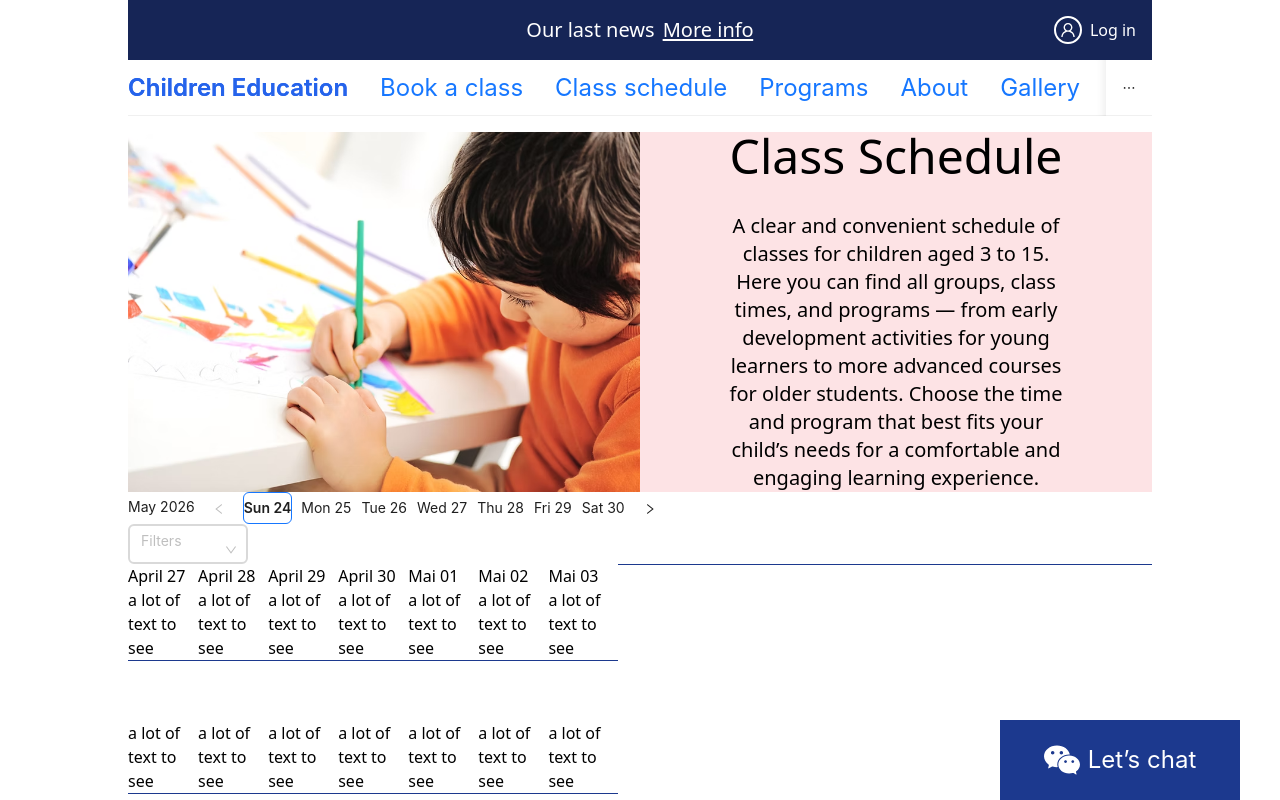
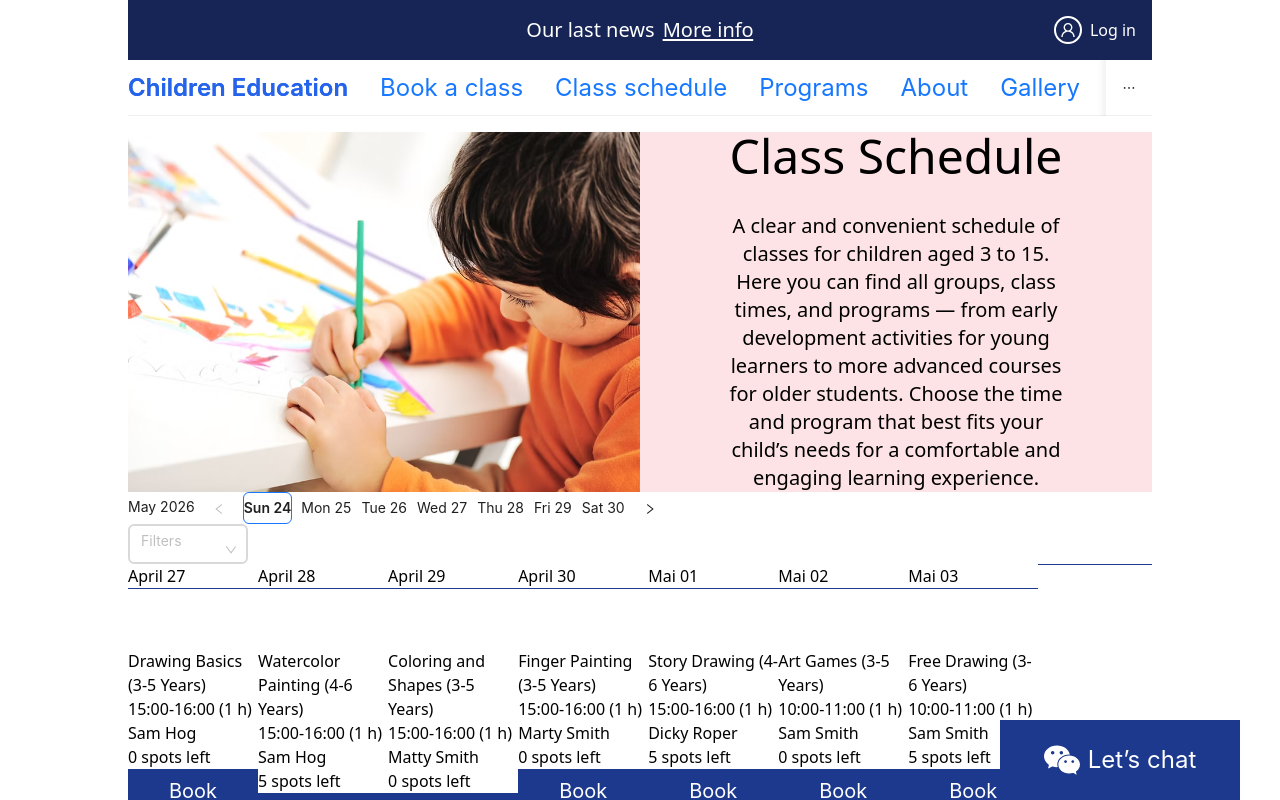
Before and after one commit to nekrasowa/Education-Club-for-toddlers, a Next.js app: page /schedule in a window 1280 px wide. Shown: the top 800 px of the page. Built offline with nearby package versions, Linux system fonts and the light colour scheme.

Commit message:
Add props to ClassItem in Schedule

```diff
--- a/src/components/ui/ClassesSchedule/ClassItem.tsx
+++ b/src/components/ui/ClassesSchedule/ClassItem.tsx
@@ -2,23 +2,31 @@
 
 import { BlueBtn } from '@/components/elements/BlueBtn'
 import Link from 'next/link'
+import { TClassItem } from './FilteringClassesList'
 import { ThinLine } from '@/components/elements/ThinLine'
 import { schedule } from '@/locales/en/schedule'
 
-export function ClassItem() {
+export function ClassItem({
+  id,
+  tutor,
+  activity,
+  age_group,
+  time,
+  duration,
+  freeSpots,
+}: TClassItem) {
   return (
     <>
       <ThinLine />
       <div className='dayBlock'>
         {/* map function  */}
         <div className='mainBlock'>
-          <p className='title'></p>
-          <p className='time'></p>
+          <p className='title'>{`${activity} (${age_group} ${schedule.years})`}</p>
+          <p className='time'>{`${time} (${duration} ${schedule.hour})`}</p>
         </div>
-        <p className='staff'></p>
-        <p className='spots'>{` ${schedule.spotsLeft}`}</p>
-        <Link href={`/book/id`}>
-        {/* TODO: change ig to changeable*/}
+        <p className='staff'>{tutor}</p>
+        <p className='spots'>{`${freeSpots} ${schedule.spotsLeft}`}</p>
+        <Link href={`/book/${id}}`}>
           <BlueBtn text={schedule.book} />
         </Link>
         <ThinLine />
--- a/src/components/ui/ClassesSchedule/FilteringClassesList.tsx
+++ b/src/components/ui/ClassesSchedule/FilteringClassesList.tsx
@@ -2,10 +2,24 @@
 
 import { Pagination, Select } from 'antd'
 
-// import { ClassItem } from './ClassItem'
+import { ClassItem } from './ClassItem'
 import { ThinLine } from '@/components/elements/ThinLine'
 import { classesList } from '@/public/classesList'
 import { schedule } from '@/locales/en/schedule'
+
+export type TClassItem = {
+  id: string
+  day: string
+  date: string
+  tutor: string
+  activity: string
+  age_group: string
+  time: string
+  duration: string
+  freeSpots: number
+  price: string
+  description: string
+}
 
 const date = 'May 2026'
 const customMap: Record<number, string> = {
@@ -91,45 +105,15 @@ export function FilteringClassesList() {
       />
 
       <div className='classesList flex col'>
-        {/* {Array.from(filteredClassesList).map(([date, classes]) => (
-          <div key={date}>
-            <div>{date}</div>
-            {classes.map(
-              (item: JSX.IntrinsicAttributes, i: Key | null | undefined) => (
-                <div key={i}>
-                  <ClassItem {...item} />
-                  {'a lot of text to see'}
-                  <ThinLine />
-                </div>
-              ),
-            )}
-          </div>
-        ))} */}
         {Array.from(filteredClassesList.entries()).map(([date, classes]) => (
           <div key={date}>
             <div>{date}</div>
-
-            {classes.map(
-              (item: {
-                id: string
-                day: string
-                date: string
-                tutor: string
-                activity: string
-                age_group: string
-                time: string
-                duration: string
-                freeSpots: number
-                price: string
-                description: string
-              }) => (
-                <div key={item.id}>
-                  {/* <ClassItem {...item} /> */}
-                  <div>a lot of text to see</div>
-                  <ThinLine />
-                </div>
-              ),
-            )}
+            {classes.map((item: TClassItem) => (
+              <div key={item.id}>
+                <ClassItem {...item} />
+              </div>
+            ))}
+            <ThinLine />
           </div>
         ))}
         <ThinLine />
--- a/src/locales/en/schedule.ts
+++ b/src/locales/en/schedule.ts
@@ -6,4 +6,6 @@ export const schedule = {
   book: 'Book',
   loadMore: 'Load more sessions',
   selectPlaceholder: 'Filters',
+  years: 'Years',
+  hour: 'h'
 }
```
